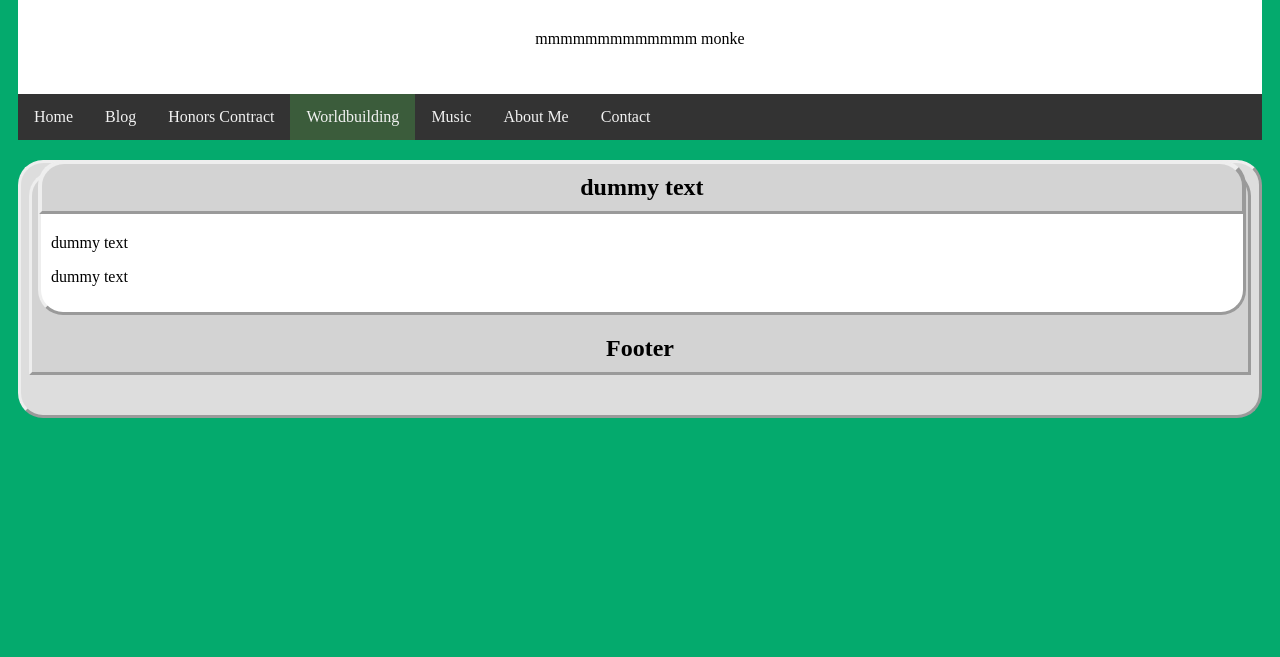
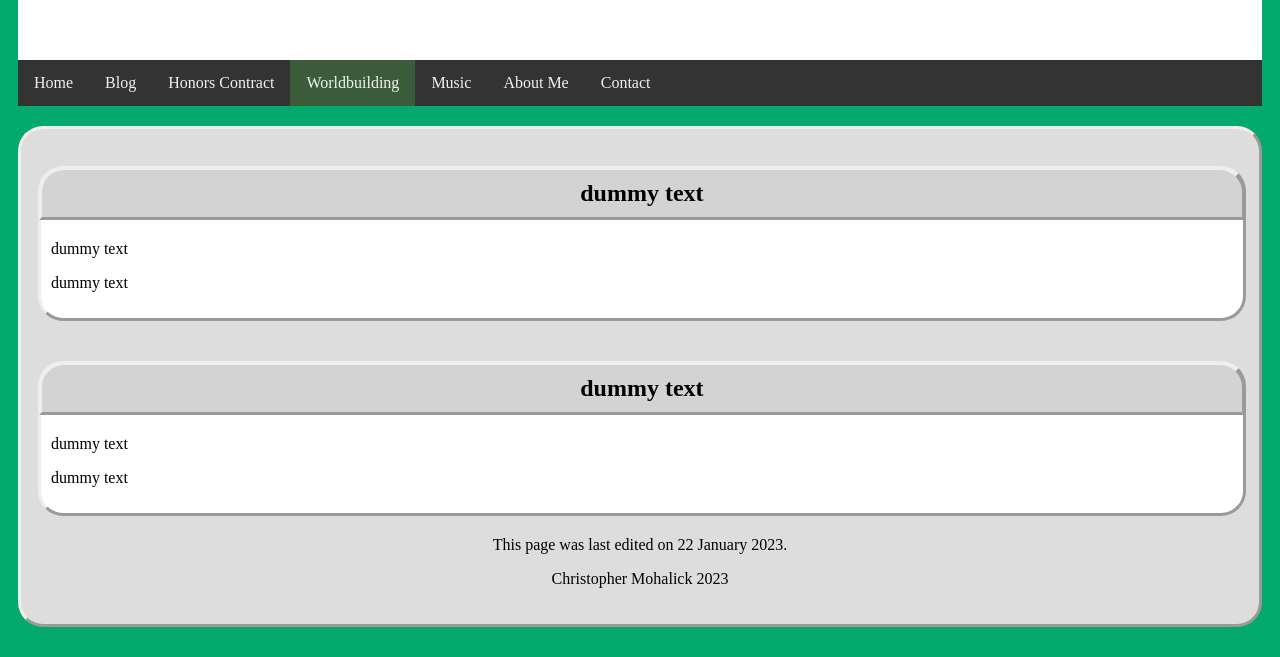
Before and after one commit to ChristopherMohalick/christophermohalick.github.io, a plain HTML site: page worldbuilding.html in a window 1280 px wide. Shown: the part 143-800 px from the top of the page. Drawn offline with Linux system fonts and the light colour scheme.

Commit message:
Update worldbuilding.html

```diff
--- a/worldbuilding.html
+++ b/worldbuilding.html
@@ -2,7 +2,7 @@
 <body>
 <div class="header">
   <h1>Christopher Mohalick</h1>
-  <p>mmmmmmmmmmmmm monke</p>
+  <p></p>
 </div>
 <nav class="sticky">
 <div class="topnav">
@@ -15,12 +15,20 @@
   <a href="contact.html">Contact</a>
 </div>
 </nav>
+  <div class="column padding">
+  </div>
+  <div class="column middle">
+    <h2>dummy text</h2>
+    <p>dummy text</p>
+    <p>dummy text</p>
+  </div>
   <div class="column middle">
     <h2>dummy text</h2>
     <p>dummy text</p>
     <p>dummy text</p>
   </div>
 <div class="footer">
-  <h2>Footer</h2>
+  <p> This page was last edited on 22 January 2023. </p>
+  <p> Christopher Mohalick 2023</p>
 </div>
 </body>
```
